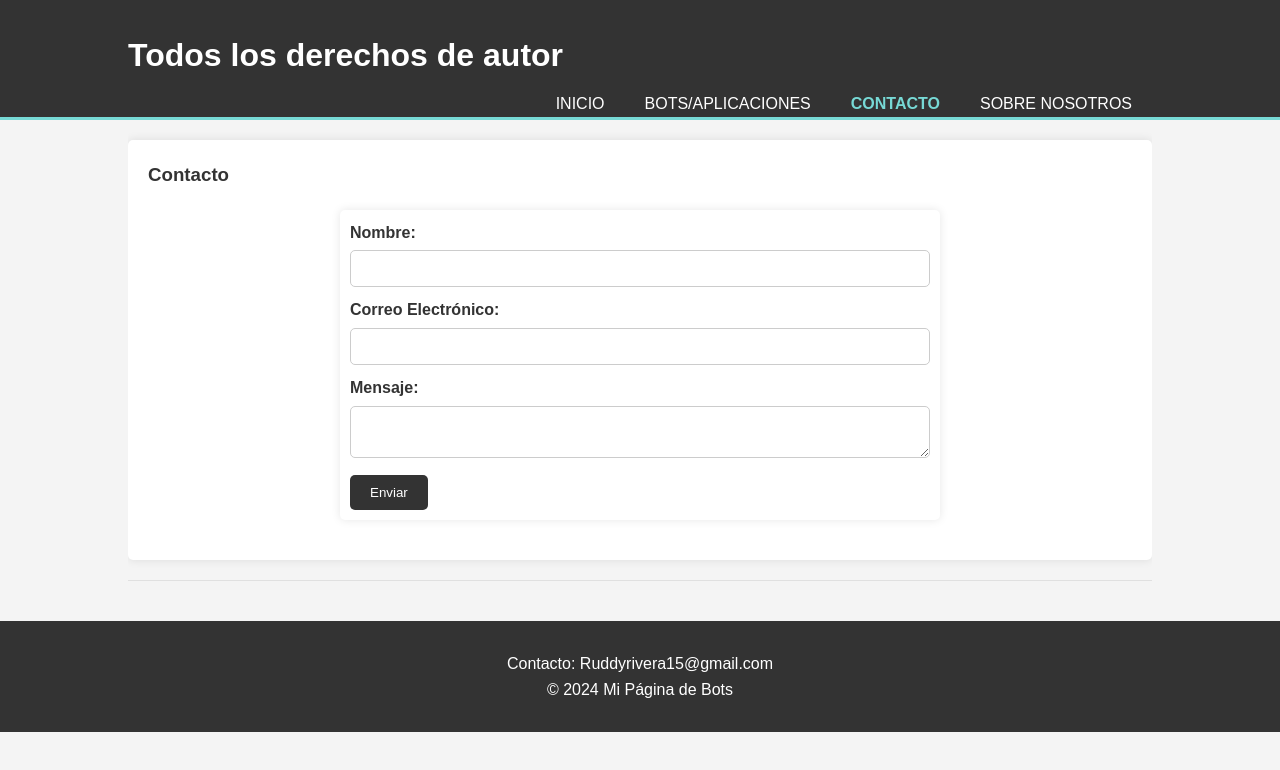
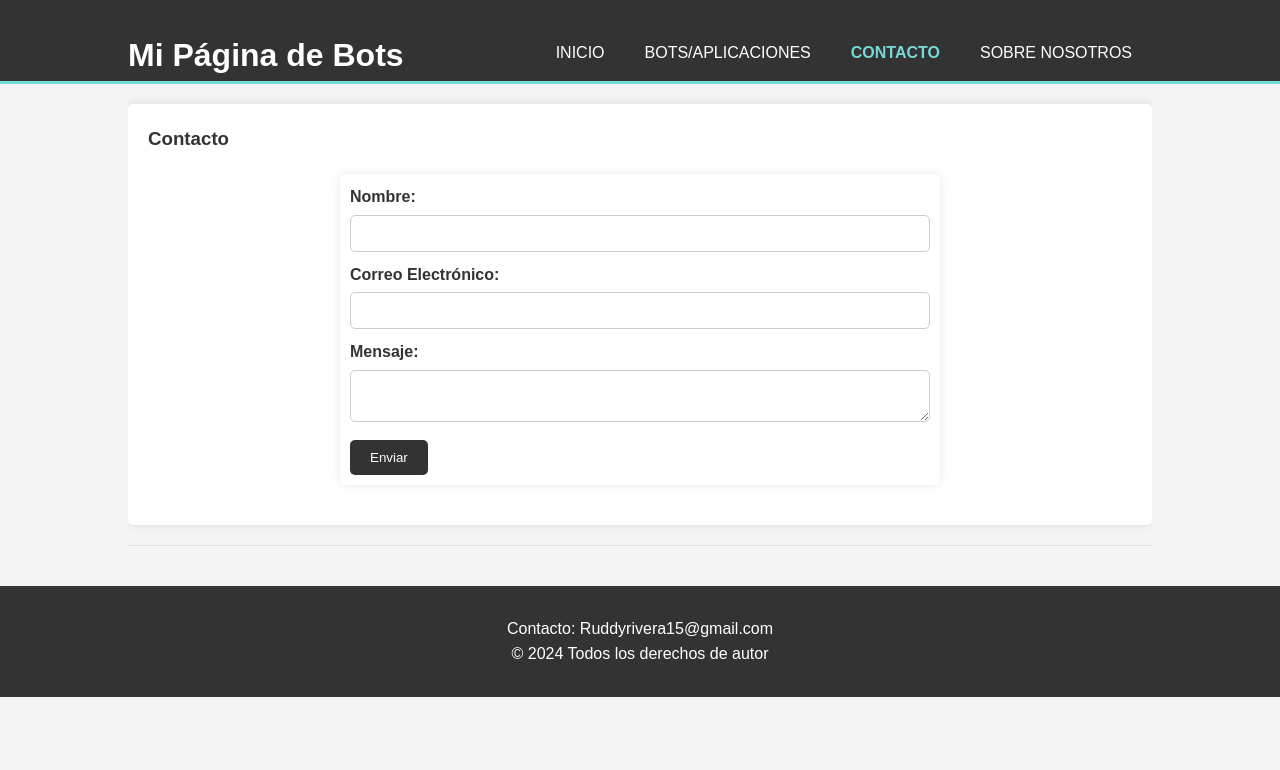
Before and after one commit to Ruddypckl/Ruddypcklgithub.io, a plain HTML site: page contacto.html in a window 1280 px wide. Drawn offline with Linux system fonts and the light colour scheme.

```diff
--- a/contacto.html
+++ b/contacto.html
@@ -10,7 +10,7 @@
     <header>
         <div class="container">
             <div id="branding">
-                <h1>Todos los derechos de autor</h1>
+                <h1>Mi Página de Bots</h1>
             </div>
             <nav>
                 <ul>
@@ -38,7 +38,7 @@
     </section>
     <footer>
         <p>Contacto: Ruddyrivera15@gmail.com</p>
-        <p>&copy; 2024 Mi Página de Bots</p>
+        <p>&copy; 2024 Todos los derechos de autor</p>
     </footer>
     <script src="scripts.js"></script>
 </body>
```
Also changed, not shown: index.html (+2 -2 lines), sobre.html (+2 -2 lines).
